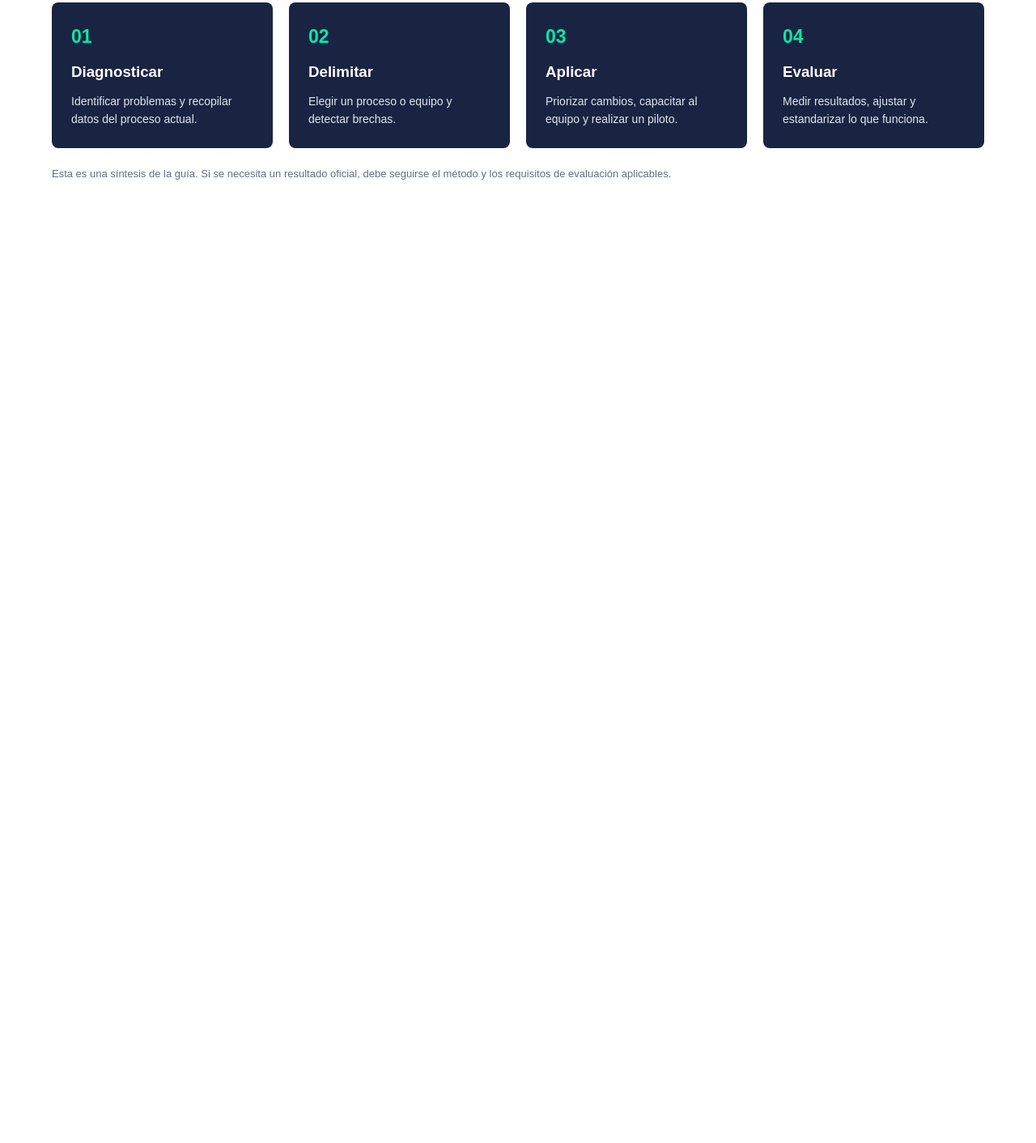
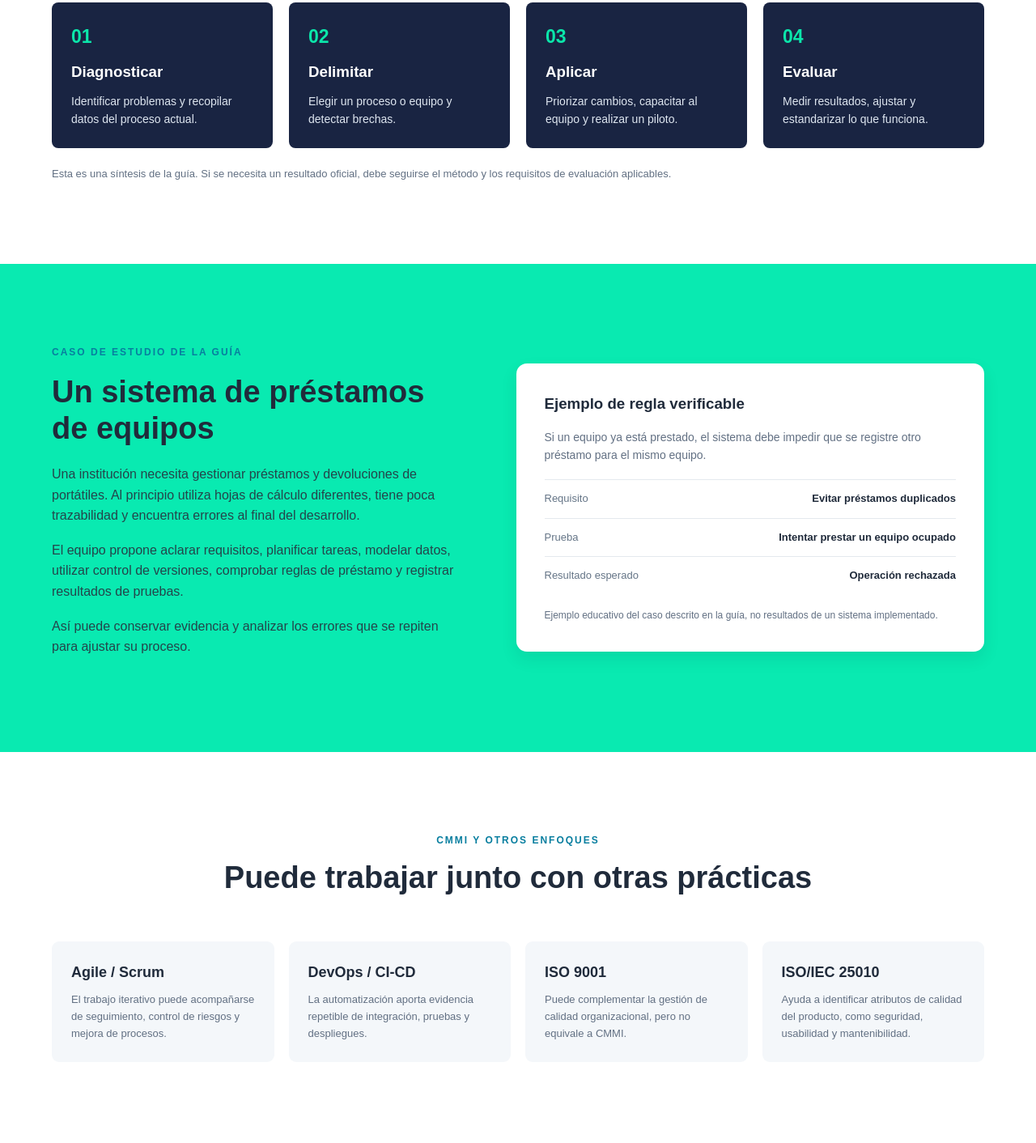
Before and after one commit to sebastiansoto435/CMMI, a plain HTML site: page index.html in a window 1280 px wide. Shown: the part 7572-8984 px from the top of the page at 81% size. Before the commit the page ends 7898 px from the top, so only its background shows below. Drawn offline with Linux system fonts and the light colour scheme; files whose address does not match are found by name.

Commit message:
acomodo el apartado de ejemplos y complementos

```diff
--- a/index.html
+++ b/index.html
@@ -228,7 +228,39 @@
                 <p class="aclaracion">Esta es una síntesis de la guía. Si se necesita un resultado oficial, debe seguirse el método y los requisitos de evaluación aplicables.</p>
             </div>
         </section>
+        <!-- ejemplo -->
+        <section class="seccion ejemplo" id="ejemplo">
+            <div class="contenedor contenido-ejemplo">
+                <div class="texto-ejemplo">
+                    <p class="etiqueta">CASO DE ESTUDIO DE LA GUÍA</p>
+                    <h2>Un sistema de préstamos de equipos</h2>
+                    <p>Una institución necesita gestionar préstamos y devoluciones de portátiles. Al principio utiliza hojas de cálculo diferentes, tiene poca trazabilidad y encuentra errores al final del desarrollo.</p>
+                    <p>El equipo propone aclarar requisitos, planificar tareas, modelar datos, utilizar control de versiones, comprobar reglas de préstamo y registrar resultados de pruebas.</p>
+                    <p>Así puede conservar evidencia y analizar los errores que se repiten para ajustar su proceso.</p>
+                </div>
+                <div class="caso-tarjeta">
+                    <h3>Ejemplo de regla verificable</h3>
+                    <p>Si un equipo ya está prestado, el sistema debe impedir que se registre otro préstamo para el mismo equipo.</p>
+                    <div class="caso-fila"><span>Requisito</span><strong>Evitar préstamos duplicados</strong></div>
+                    <div class="caso-fila"><span>Prueba</span><strong>Intentar prestar un equipo ocupado</strong></div>
+                    <div class="caso-fila"><span>Resultado esperado</span><strong>Operación rechazada</strong></div>
+                    <p class="pie-caso">Ejemplo educativo del caso descrito en la guía, no resultados de un sistema implementado.</p>
+                </div>
+            </div>
+        </section>
 
+        <!-- complementos -->
+        <section class="seccion relacion" id="relacion">
+            <div class="contenedor">
+                <div class="titulo"><p class="etiqueta">CMMI Y OTROS ENFOQUES</p><h2>Puede trabajar junto con otras prácticas</h2></div>
+                <div class="relacion-cajas">
+                    <article><h3>Agile / Scrum</h3><p>El trabajo iterativo puede acompañarse de seguimiento, control de riesgos y mejora de procesos.</p></article>
+                    <article><h3>DevOps / CI-CD</h3><p>La automatización aporta evidencia repetible de integración, pruebas y despliegues.</p></article>
+                    <article><h3>ISO 9001</h3><p>Puede complementar la gestión de calidad organizacional, pero no equivale a CMMI.</p></article>
+                    <article><h3>ISO/IEC 25010</h3><p>Ayuda a identificar atributos de calidad del producto, como seguridad, usabilidad y mantenibilidad.</p></article>
+                </div>
+            </div>
+        </section>
 
     </main>
 </body>
--- a/styles/style.css
+++ b/styles/style.css
@@ -523,3 +523,86 @@ nav{
     color: #dee6f0;
     font-size: 14px;
 }
+/* ejemplo */
+
+.ejemplo{
+    background: #09eab1;
+}
+
+.contenido-ejemplo{
+    display: flex;
+    align-items: center;
+    gap: 65px;
+}
+
+.texto-ejemplo,.caso-tarjeta{
+    flex: 1;
+    min-width: 0px;
+}
+
+.texto-ejemplo p{
+    margin-bottom: 17px;
+    color: #24454b;
+}
+
+.caso-tarjeta{
+    padding: 35px;
+    background: white;
+    border-radius: 13px;
+    box-shadow: 0px 9px 20px #09293318;
+}
+
+.caso-tarjeta h3{
+    margin-bottom: 15px;
+}
+
+.caso-tarjeta > p{
+    margin-bottom: 18px;
+    font-size: 14px;
+}
+
+.caso-fila{
+    display: flex;
+    justify-content: space-between;
+    align-items: baseline;
+    gap: 25px;
+    border-top: 1px solid #e4e9ee;
+    padding: 13px 0px;
+    font-size: 13px;
+}
+
+.caso-fila span{
+    color: #657587;
+}
+
+.caso-fila strong{
+    text-align: right;
+}
+
+.caso-tarjeta .pie-caso{
+    margin: 16px 0px 0px;
+    font-size: 12px;
+}
+
+/* relación */
+
+.relacion-cajas{
+    display: grid;
+    grid-template-columns: repeat(4,1fr);
+    gap: 18px;
+}
+
+.relacion-cajas article{
+    background: #f4f7fa;
+    border-radius: 9px;
+    padding: 24px;
+}
+
+.relacion-cajas h3{
+    font-size: 18px;
+    margin-bottom: 10px;
+}
+
+.relacion-cajas p{
+    font-size: 13px;
+}
```
